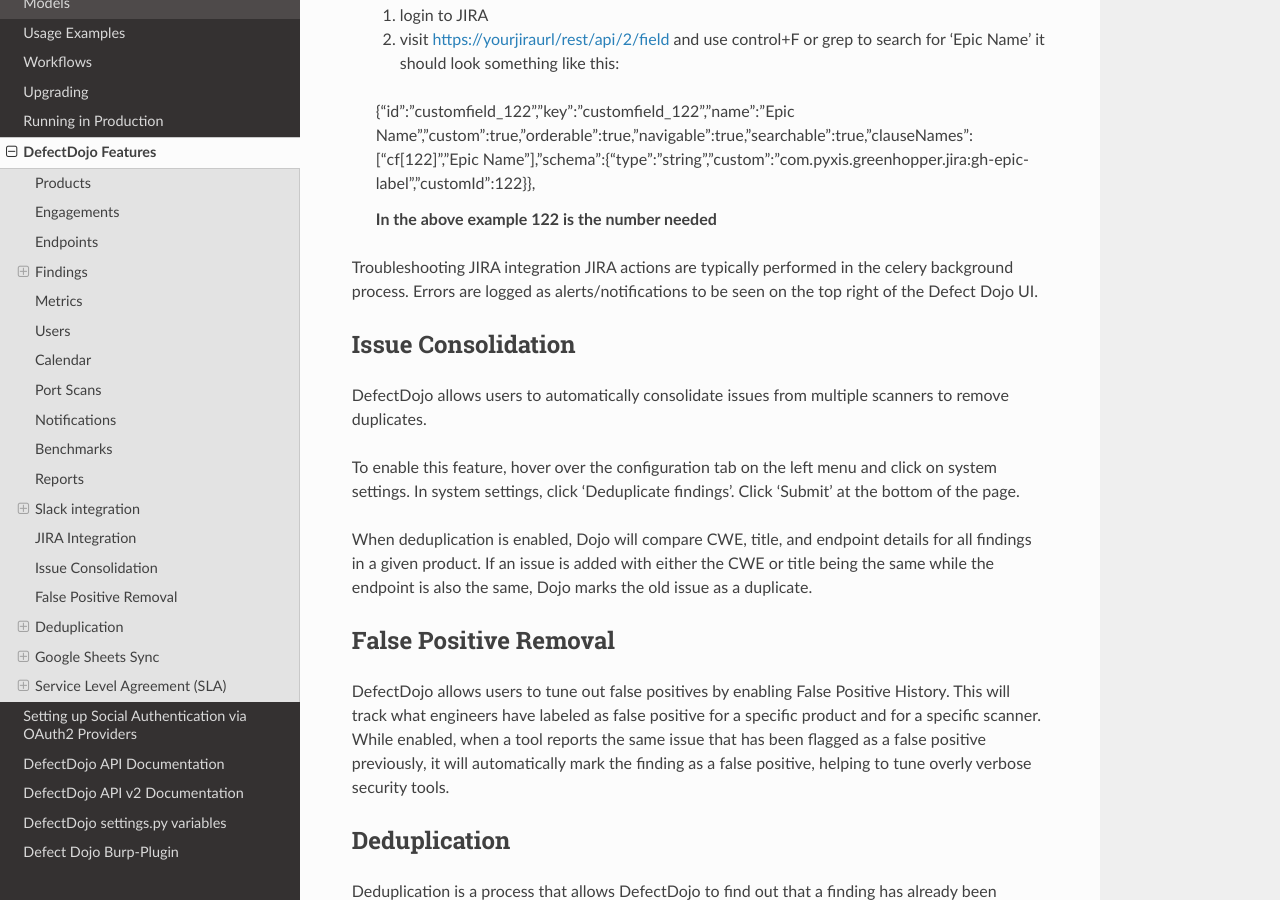
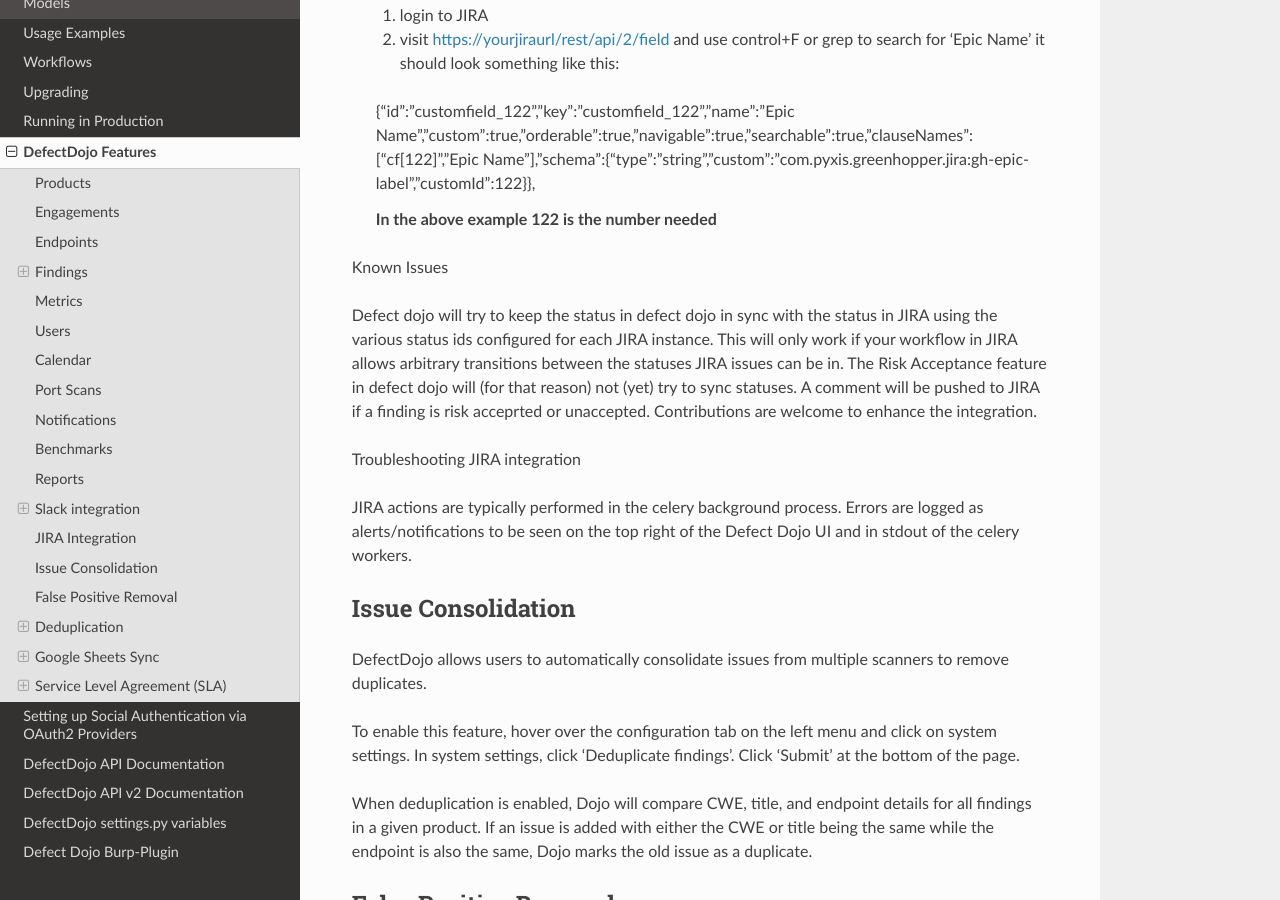
Before and after one commit to DefectDojo/Documentation, a Sphinx documentation site: the page built from docs/features.rst, in a window 1280 px wide and 900 px high, scrolled down 28329 px. Built offline with Sphinx 7.4.7 and the Read the Docs theme 2.0.0, drawn with Linux system fonts in a browser that asks for light colours.

Commit message:
Update features.rst

```diff
--- a/docs/features.rst
+++ b/docs/features.rst
@@ -820,8 +820,14 @@
 
  **In the above example 122 is the number needed**
 
+Known Issues
+
+Defect dojo will try to keep the status in defect dojo in sync with the status in JIRA using the various status ids configured for each JIRA instance. This will only work if your workflow in JIRA allows arbitrary transitions between the statuses JIRA issues can be in.
+The Risk Acceptance feature in defect dojo will (for that reason) not (yet) try to sync statuses. A comment will be pushed to JIRA if a finding is risk acceprted or unaccepted. Contributions are welcome to enhance the integration.
+
 Troubleshooting JIRA integration
-JIRA actions are typically performed in the celery background process. Errors are logged as alerts/notifications to be seen on the top right of the Defect Dojo UI.
+
+JIRA actions are typically performed in the celery background process. Errors are logged as alerts/notifications to be seen on the top right of the Defect Dojo UI and in stdout of the celery workers.
 
 Issue Consolidation
 -------------------
```
